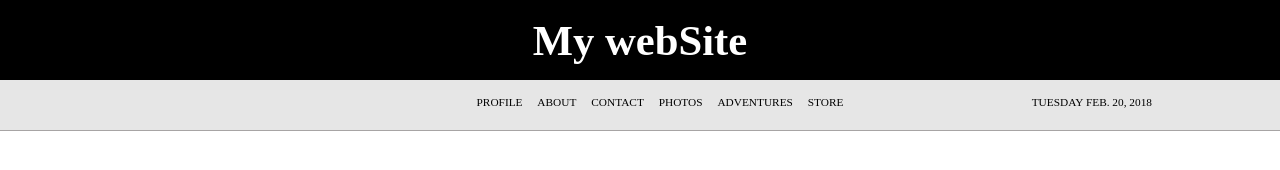
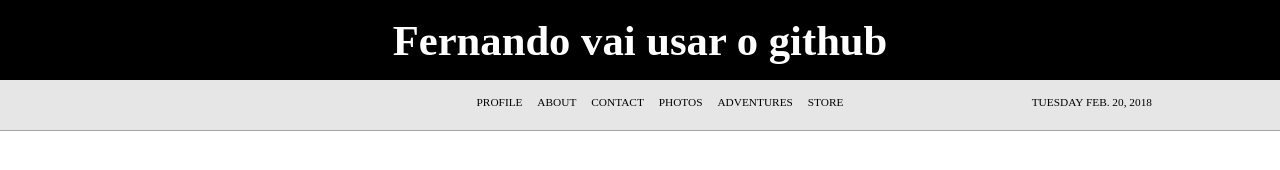
Before and after one commit to MoisesKersch/foo, a plain HTML site: page index.html in a window 1280 px wide. Drawn offline with Linux system fonts and the light colour scheme; a web font is replaced by a local one.

Commit message:
Update index.html

```diff
--- a/index.html
+++ b/index.html
@@ -5,14 +5,14 @@
 <link type="text/css" rel="stylesheet" href="./css/style.css"/>
 <meta name="viewport" content="width=device-width, intial-scale=1.0"/>
 <script src="./js/functions.js">  </script>
-<title>Fernando vai usar o github</title>
+<title>Blank Page</title>
 </head>
 <body onload="getDateTime();">
 <div id="interface">
   <div id="header">
 
     <header id="title">
-      <h1><a href="file:///C:/Users/456/Desktop/root/index.html">My webSite</a></h1>
+      <h1><a href="file:///C:/Users/456/Desktop/root/index.html">Fernando vai usar o github</a></h1>
     </header>
 
     <nav id="menu">
```
